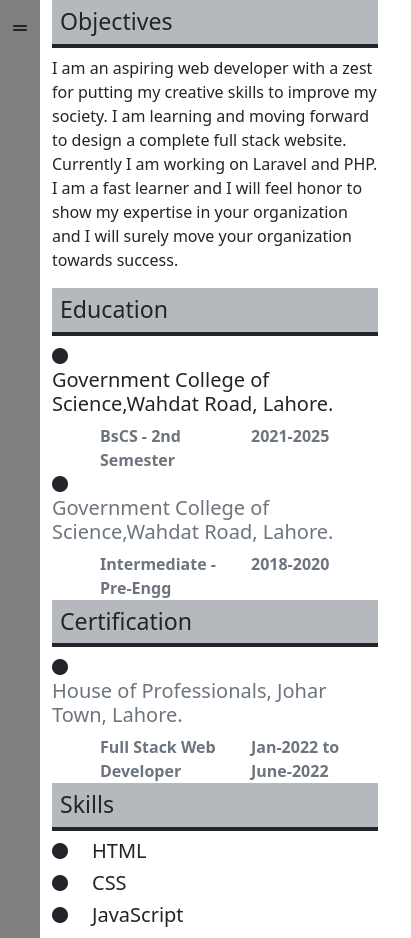
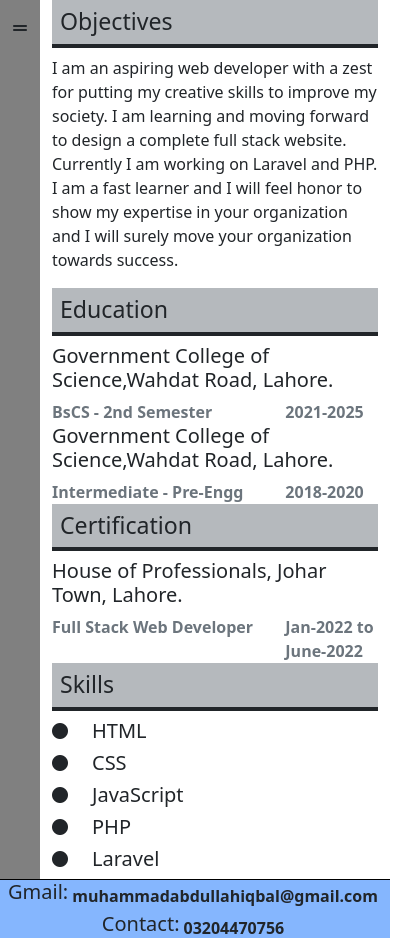
Before and after one commit to Abdullahiqbal2021/Portfolio.github.io, a plain HTML site: page personal-info.html in a window 390 px wide. Shown: the top 938 px of the page, 411 px wide, since content can reach past the window. Drawn offline with nearby package versions, Linux system fonts and the light colour scheme.

Commit message:
second commit

```diff
--- a/personal-info.html
+++ b/personal-info.html
@@ -53,40 +53,40 @@
             <h3 class="bg-secondary bg-opacity-50 p-2 border-bottom border-4 border-dark">Education</h3>
             <div class="bs">
               <div class="row">
-                <div class="col-auto">
+                <div class="col-auto d-none d-md-block">
                   <i class="fa-solid fa-circle"></i>
                 </div>
                 <div class="col-auto">
                   <h5>Government College of Science,Wahdat Road, Lahore.</h5>
                 </div>
               </div>
-              <div class="row ps-5">
-                <div class="col-6">
+              <div class="row ps-0  ps-md-5">
+                <div class="col-8">
 
                   <b class="text-secondary">BsCS - 2nd Semester</b>
 
                 </div>
-                <div class="col-6">
+                <div class="col-4">
                   <b class="text-secondary">2021-2025</b>
                 </div>
               </div>
             </div>
             <div class="inter">
               <div class="row">
-                <div class="col-auto">
+                <div class="col-auto d-none d-md-block">
                   <i class="fa-solid fa-circle"></i>
                 </div>
                 <div class="col-auto">
 
-                  <h5 class="text-secondary">Government College of Science,Wahdat Road, Lahore.</h5>
+                  <h5 class="">Government College of Science,Wahdat Road, Lahore.</h5>
                 </div>
               </div>
-              <div class="row ps-5">
-                <div class="col-6">
+              <div class="row ps-0  ps-md-5">
+                <div class="col-8">
 
                   <b class="text-secondary">Intermediate - Pre-Engg</b>
                 </div>
-                <div class="col-6">
+                <div class="col-4">
                   <b class="text-secondary">2018-2020</b>
                 </div>
               </div>
@@ -97,20 +97,20 @@
             <h3 class="bg-secondary bg-opacity-50 p-2 border-bottom border-4 border-dark">Certification</h3>
             <div class="inter">
               <div class="row">
-                <div class="col-auto">
+                <div class="col-auto d-none d-md-block">
                   <i class="fa-solid fa-circle"></i>
                 </div>
                 <div class="col-auto">
 
-                  <h5 class="text-secondary">House of Professionals, Johar Town, Lahore.</h5>
+                  <h5 class="">House of Professionals, Johar Town, Lahore.</h5>
                 </div>
               </div>
-              <div class="row ps-5">
-                <div class="col-6">
+              <div class="row  ps-0  ps-md-5">
+                <div class="col-8">
 
                   <b class="text-secondary">Full Stack Web Developer</b>
                 </div>
-                <div class="col-6">
+                <div class="col-4">
                   <b class="text-secondary">Jan-2022 to June-2022</b>
                 </div>
               </div>
@@ -180,14 +180,15 @@
         </div>
       </div>
     </div>
-    <footer class="d-flex flex-column flex-md-row justify-content-between align-items-center py-0 px-5 bg-primary bg-opacity-50">
+    <footer
+      class="d-flex flex-column flex-md-row justify-content-between align-items-center p-0 px-md-5 bg-primary bg-opacity-50">
       <div class="d-flex align-items-center">
-        <h4>Gmail:</h4>
-        <h5 class="mx-1">muhammadabdullahiqbal@gmail.com</h5>
+        <h5>Gmail:</h5>
+        <b class="mx-1">muhammadabdullahiqbal@gmail.com</b>
       </div>
       <div class="d-flex align-items-center">
-        <h4>Contact:</h4>
-        <h5 class="mx-1">03204470756</h5>
+        <h5>Contact:</h5>
+        <b class="mx-1">03204470756</b>
       </div>
       <div class="d-flex align-items-center">
 
--- a/style/css.css
+++ b/style/css.css
@@ -136,19 +136,21 @@ footer{
 
 @media (max-width:850px) {
   .left-section {
-    width: 0px;
+    width: 9%;
     background-color: gray;
     padding: 20px;
-    min-height: calc(100vh - 70px);
+    /* min-height: calc(100vh - 70px); */
+    min-height: 100vh;
     z-index: 5;
   }
   .right-section,
   .right-section-2{
-    width: 100% ;
+    width: 90.4% ;
   }
 
   nav {
     display: none;
+    min-height: calc(100vh - 70px);
   }
 
   #nav-slide-out {
@@ -160,4 +162,7 @@ footer{
   .home-nav li:hover::before {
     right: -10px;
   }
+  .fa-circle{
+    display: none;
+  }
 }
```
Also changed, not shown: index.html (+7 -7 lines), projects.html (+14 -14 lines). Lines whose indentation alone changed are shown as unchanged.
